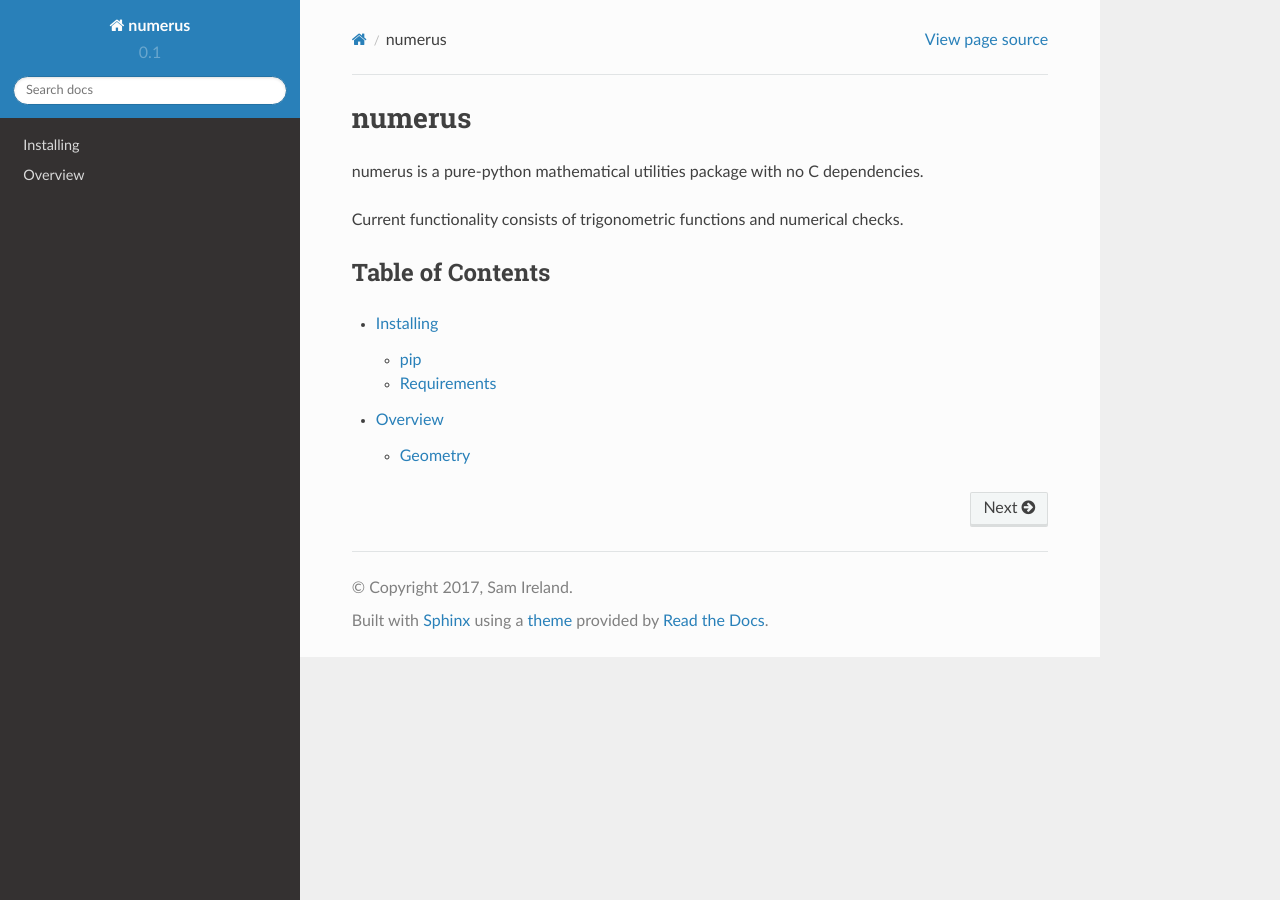
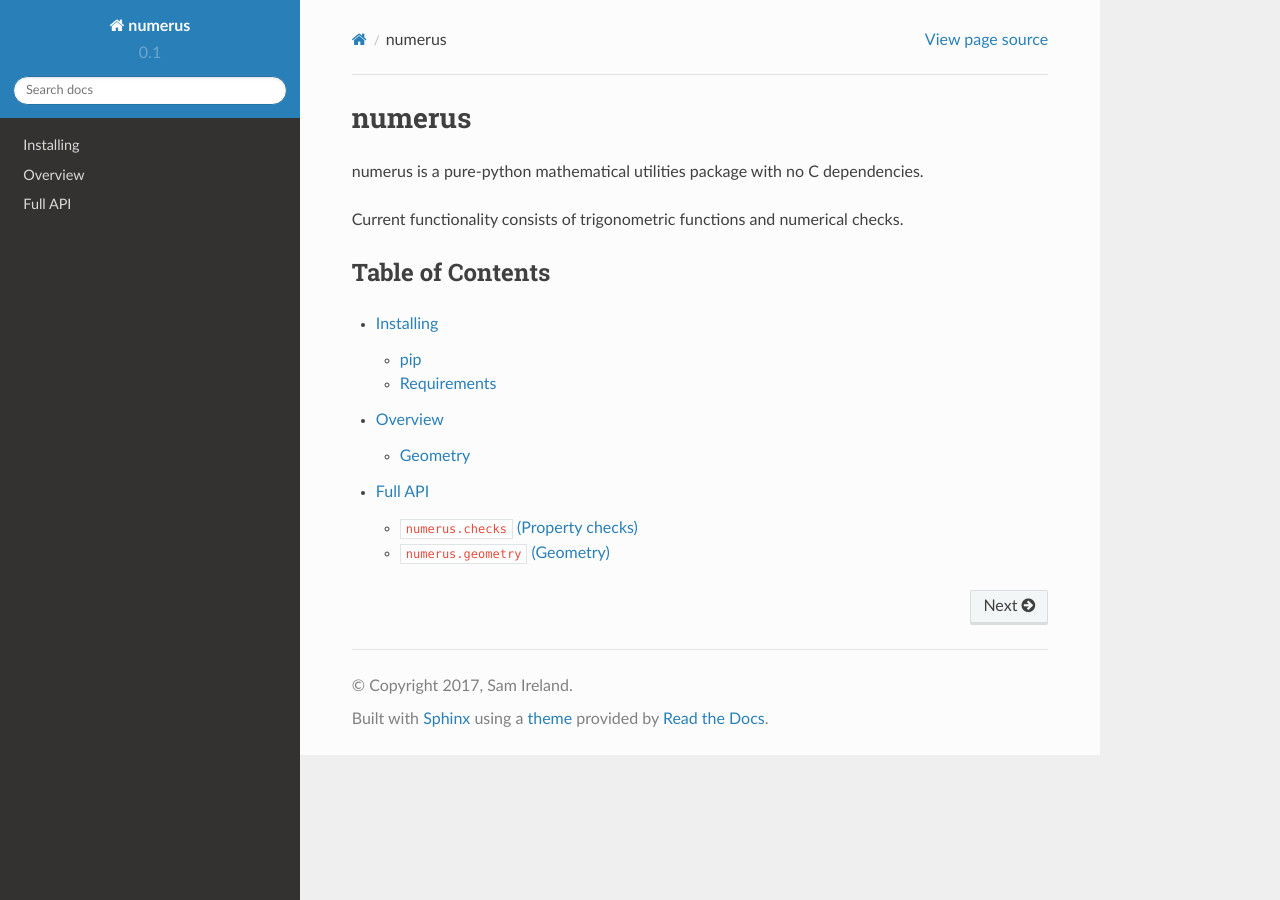
Before and after one commit to samirelanduk/numberwang, a Sphinx documentation site: the page built from docs/source/index.rst, in a window 1280 px wide. Built offline with Sphinx 7.4.7 and the Read the Docs theme 2.0.0, drawn with Linux system fonts in a browser that asks for light colours.

```diff
--- /dev/null
+++ b/docs/source/api.rst
@@ -0,0 +1,6 @@
+Full API
+--------
+
+.. toctree ::
+    api/checks
+    api/geometry
--- /dev/null
+++ b/docs/source/api/checks.rst
@@ -0,0 +1,5 @@
+``numerus.checks`` (Property checks)
+~~~~~~~~~~~~~~~~~~~~~~~~~~~~~~~~~~~~
+
+.. automodule:: numerus.checks
+    :members:
--- /dev/null
+++ b/docs/source/api/geometry.rst
@@ -0,0 +1,5 @@
+``numerus.geometry`` (Geometry)
+~~~~~~~~~~~~~~~~~~~~~~~~~~~~~~~
+
+.. automodule:: numerus.geometry
+    :members:
--- a/docs/source/conf.py
+++ b/docs/source/conf.py
@@ -17,9 +17,9 @@
 # add these directories to sys.path here. If the directory is relative to the
 # documentation root, use os.path.abspath to make it absolute, like shown here.
 #
-# import os
-# import sys
-# sys.path.insert(0, os.path.abspath('.'))
+import os
+import sys
+sys.path.insert(0, os.path.abspath('../..'))
 
 
 # -- General configuration ------------------------------------------------
--- a/docs/source/index.rst
+++ b/docs/source/index.rst
@@ -13,3 +13,4 @@ Table of Contents
 
   installing
   overview
+  api
```
